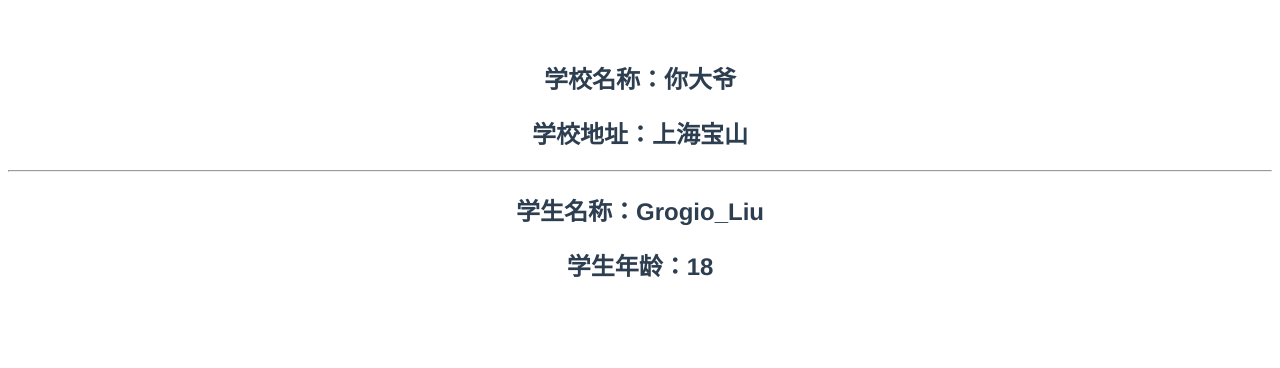
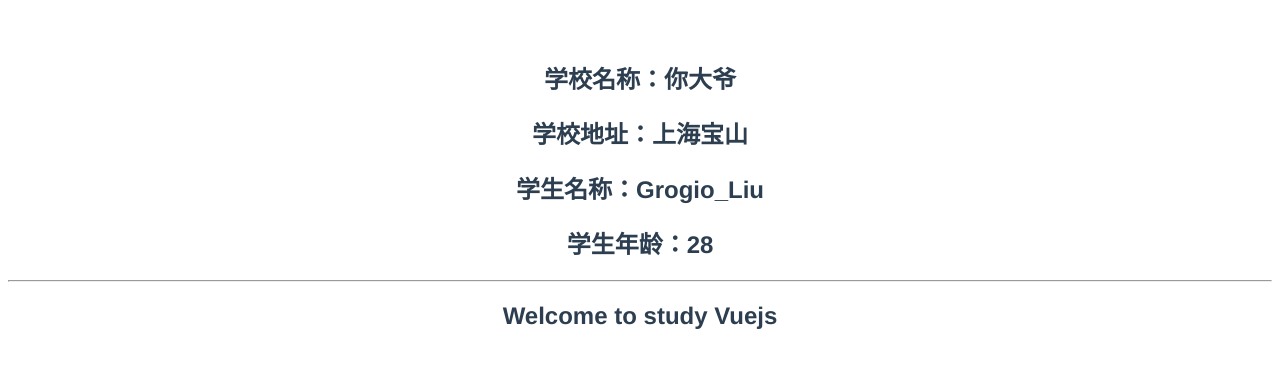
Before and after one commit to liujunzhang-8/vue-study, a Vue app in the folder demo-01/: page / in a window 1280 px wide. Shown: the top 368 px of the page. Built offline with nearby package versions, Linux system fonts and the light colour scheme.

Commit message:
组件化

```diff
--- a/demo-01/src/App.vue
+++ b/demo-01/src/App.vue
@@ -1,8 +1,8 @@
 <template>
   <div id="app">
-    <school />
+    <School />
     <hr />
-    <student />
+    <Hello />
   </div>
 </template>
 
@@ -27,25 +27,41 @@
  *
  * 三、编写组件标签：
  *  <school />
+ *
+ * ⚠️几个注意点：
+ *  1. 关于组件名：
+ *    一个单词组成：
+ *      第一种写法(首字母小写)： school
+ *      第二种写法(首字母大写)： School
+ *    多个单词组成：
+ *      第一种写法(kebab-case命名)：my-school
+ *      第二种写法(CamelCase命名)：MySchool (需要Vue脚手架支持)
+ *    备注：
+ *      (1). 组件名尽可能回避HTML中已有的元素名称，例如：h2、H2都不行。
+ *      (2). 可以使用name配置项指定组件在开发者工具中呈现的名字。
+ *  2. 关于组件标签
+ *    第一种写法：<school></school>
+ *    第二种写法：<school />
+ *    备注：不用使用脚手架时，<school />会导致后续组件不能渲染。
+ *
+ *  3. 一个简写方式：
+ *    const school = Vue.extend(options) 可简写为：const school = options
+ *
+ * 关于VueComponent：
+ *  1. school组件本质是一个名为VueComponent的构造函数，且不是程序员定义的，是Vue.extend生成的。
+ *  2. 我们只需要写<school />或<school></school>,Vue解析时会帮我们创建School组件的实例对象，即Vue
+ * 帮我们执行的：new VueComponent(options)。
+ *  3. ⚠️特别注意：每次调用Vue.extend，返回的都是一个全新的VueComponent！！！
+ *  4. 关于this指向：
+ *    (1). 组件配置中：
+ *      data函数、methods中的函数、watch中的函数、computed中的函数，他们的this均是【VueComponent实例对象】。
+ *    (2). new Vue()配置中：
+ *      data函数、methods中的函数、watch中的函数、computed中的函数，他们的this均是【Vue实例对象】。
+ *  5. VueComponent的实例对象，以后简称vc (也可称之为：组件实例对象)。
+ *     Vue的实例对象，以后简称vm。
  */
-// 第一步创建school组件
-const school = Vue.extend({
-  template: `
-    <div>
-      <h2>学校名称：{{ schoolName }}</h2>
-      <h2>学校地址：{{ address }}</h2>
-    </div>
-  `,
-  data() {
-    return {
-      schoolName: '你大爷',
-      address: '上海宝山',
-    }
-  }
-})
-
 // 第二步创建student组件
-const student = Vue.extend({
+const Student = Vue.extend({
   template: `
     <div>
       <h2>学生名称：{{ studentName }}</h2>
@@ -55,10 +71,44 @@
   data() {
     return {
       studentName: 'Grogio_Liu',
-      age: 18
+      age: 28
     };
   },
 })
+
+// 第一步创建school组件
+const School = Vue.extend({
+  template: `
+    <div>
+      <h2>学校名称：{{ schoolName }}</h2>
+      <h2>学校地址：{{ address }}</h2>
+      <Student />
+    </div>
+  `,
+  data() {
+    return {
+      schoolName: '你大爷',
+      address: '上海宝山',
+    }
+  },
+  components: {
+    Student
+  }
+})
+
+const Hello = Vue.extend({
+  template: `
+    <div>
+      <h2>Welcome to study {{name}}</h2>
+    </div>
+  `,
+  data() {
+    return {
+      name: 'Vuejs',
+    }
+  },
+})
+
 export default {
   name: "App",
   data() {
@@ -69,9 +119,11 @@
       // age: 18
     };
   },
+  // 注册组件
   components: {
-    school,
-    student
+    School,
+    Hello
+    // Student
   }
 };
 </script>
```
